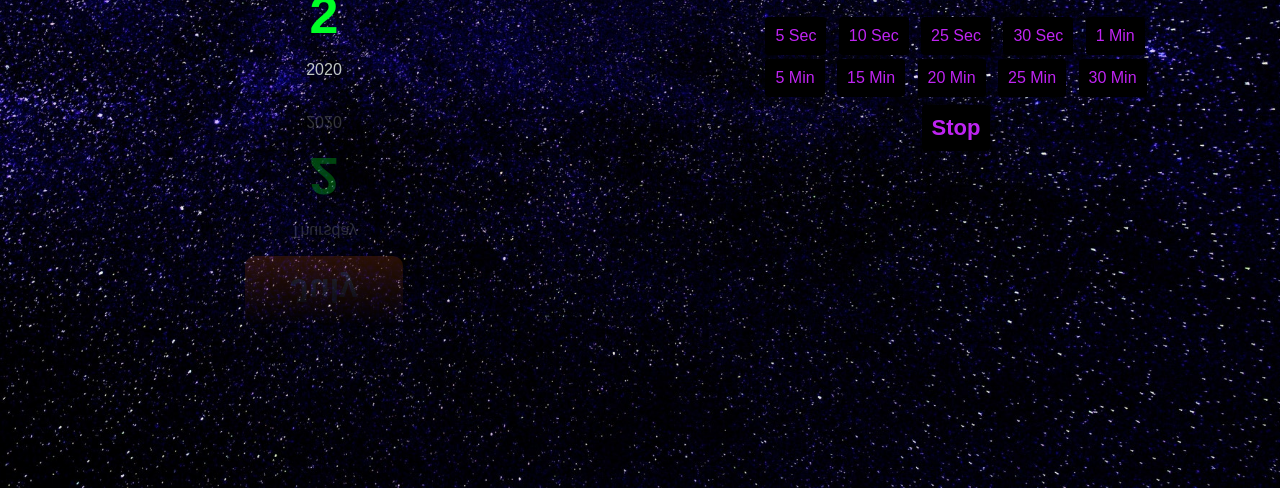
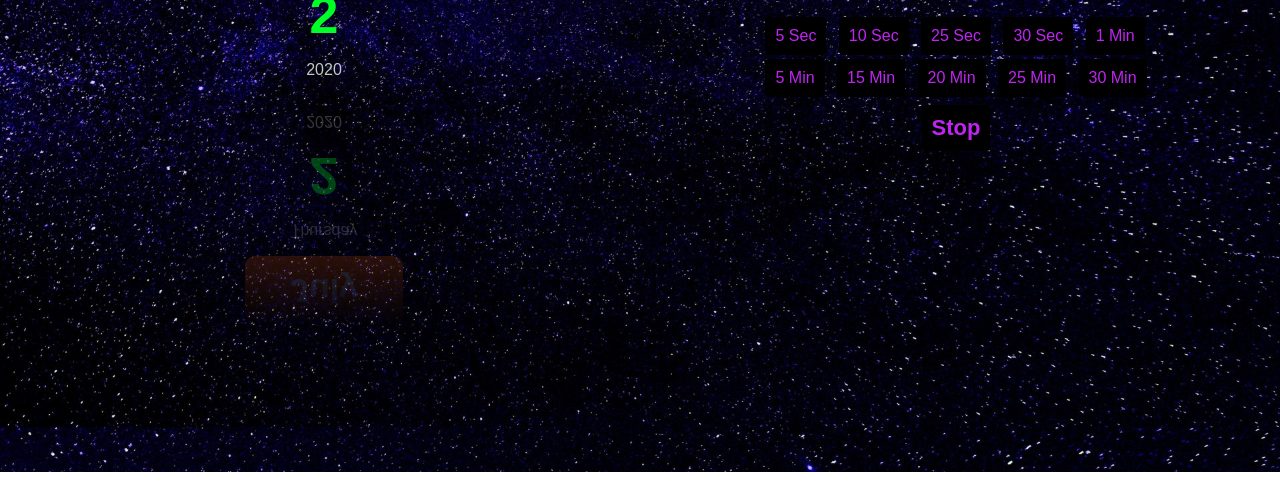
Before and after one commit to BalaIyyappan/Pet-Projects, a plain HTML site: page Timer/index.html in a window 1280 px wide. Shown: the part 328-816 px from the top of the page. Drawn offline with Linux system fonts and the light colour scheme.

Commit message:
Update timer.css

```diff
--- a/Timer/timer.css
+++ b/Timer/timer.css
@@ -5,13 +5,13 @@
 	font-family: 'Poppins', sans-serif;
 }
 body{
-	min-height: 100vh;
+	min-height: 100%;
 	background:url(space.jpg);
 	background-size: cover;
 }
 .container{
 	width: 100%;
-	min-height: 100vh;
+	min-height: 100%;
 }
 .date{
 	display: flex;
```
